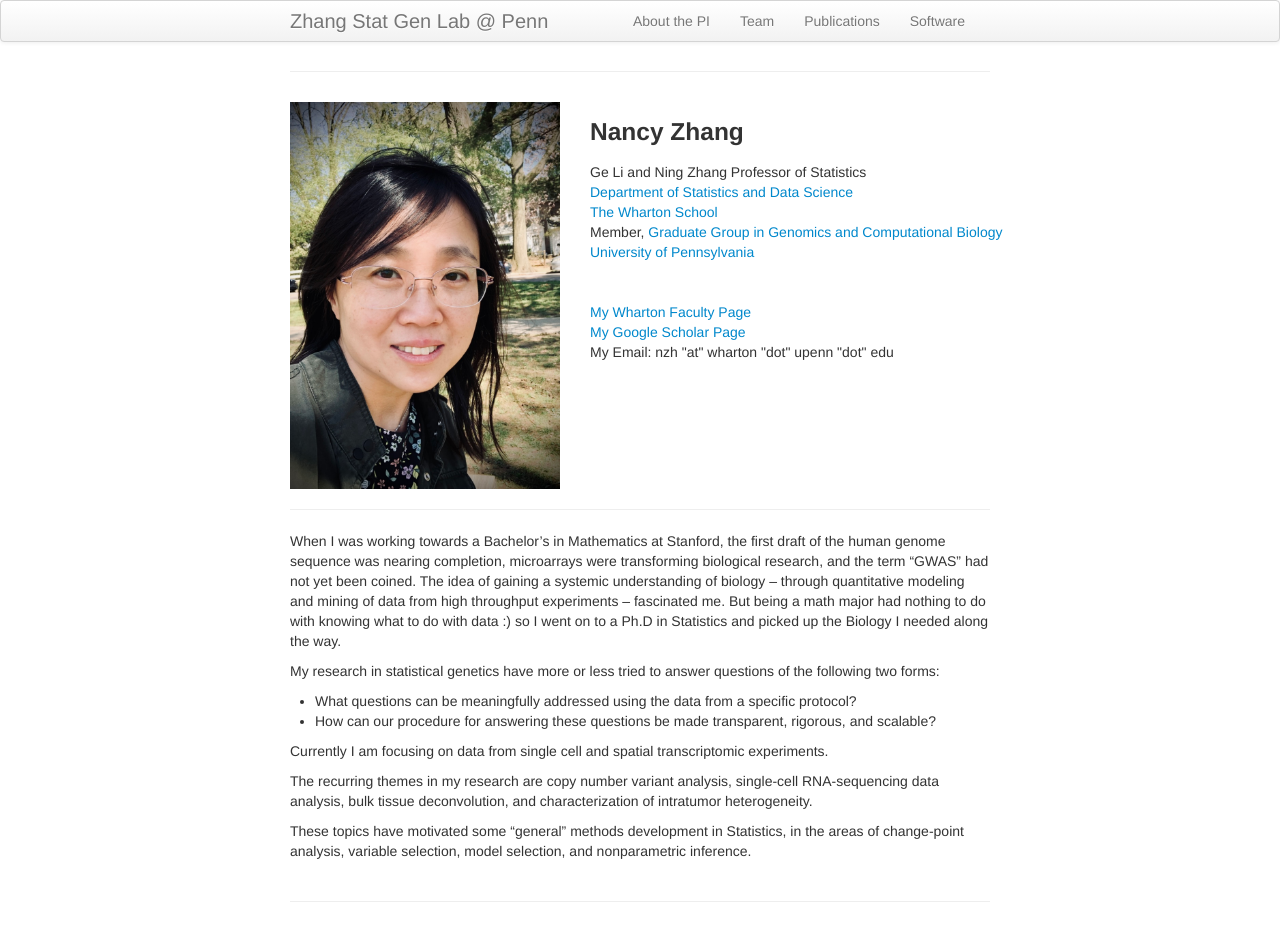
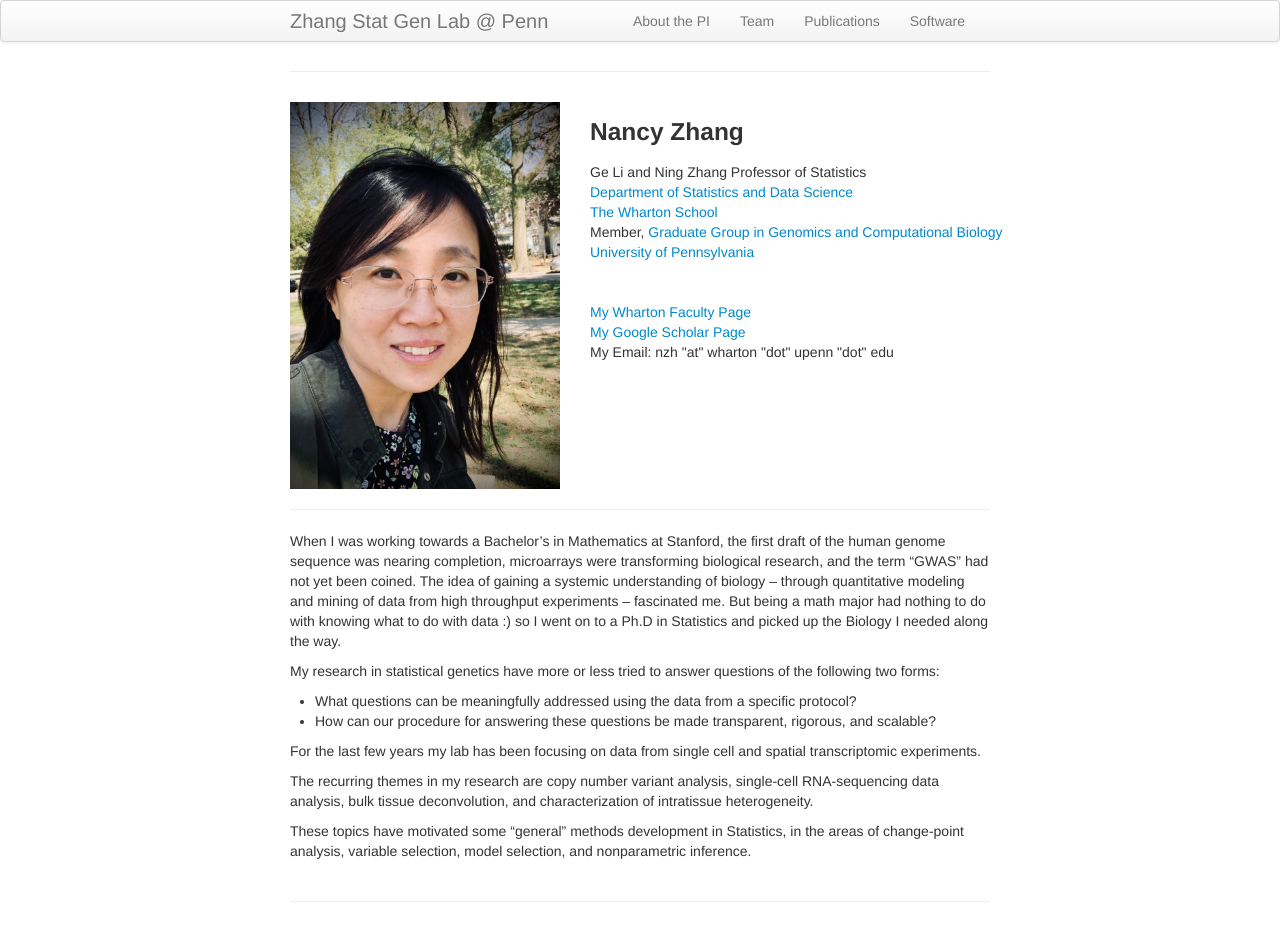
Before and after one commit to nzhanglab/nzhanglab.github.io, a Jekyll site: the page built from pages/pi.md, in a window 1280 px wide. Built offline with Jekyll 4.4.1, drawn with Linux system fonts in a browser that asks for light colours.

```diff
--- a/pages/pi.md
+++ b/pages/pi.md
@@ -45,8 +45,8 @@ My research in statistical genetics have more or less tried to answer questions
 - What questions can be meaningfully addressed using the data from a specific protocol?
 - How can our procedure for answering these questions be made transparent, rigorous, and scalable?
 
-Currently I am focusing on data from single cell and spatial transcriptomic experiments.
+For the last few years my lab has been focusing on data from single cell and spatial transcriptomic experiments.
 
-The recurring themes in my research are copy number variant analysis, single-cell RNA-sequencing data analysis, bulk tissue deconvolution, and characterization of intratumor heterogeneity.
+The recurring themes in my research are copy number variant analysis, single-cell RNA-sequencing data analysis, bulk tissue deconvolution, and characterization of intratissue heterogeneity.
 
 These topics have motivated some “general” methods development in Statistics, in the areas of change-point analysis, variable selection, model selection, and nonparametric inference.
```
Also changed, not shown: index.md (+2 -2 lines), pages/pub.md (+2 -1 lines), pages/software.md (+1 -1 lines).
